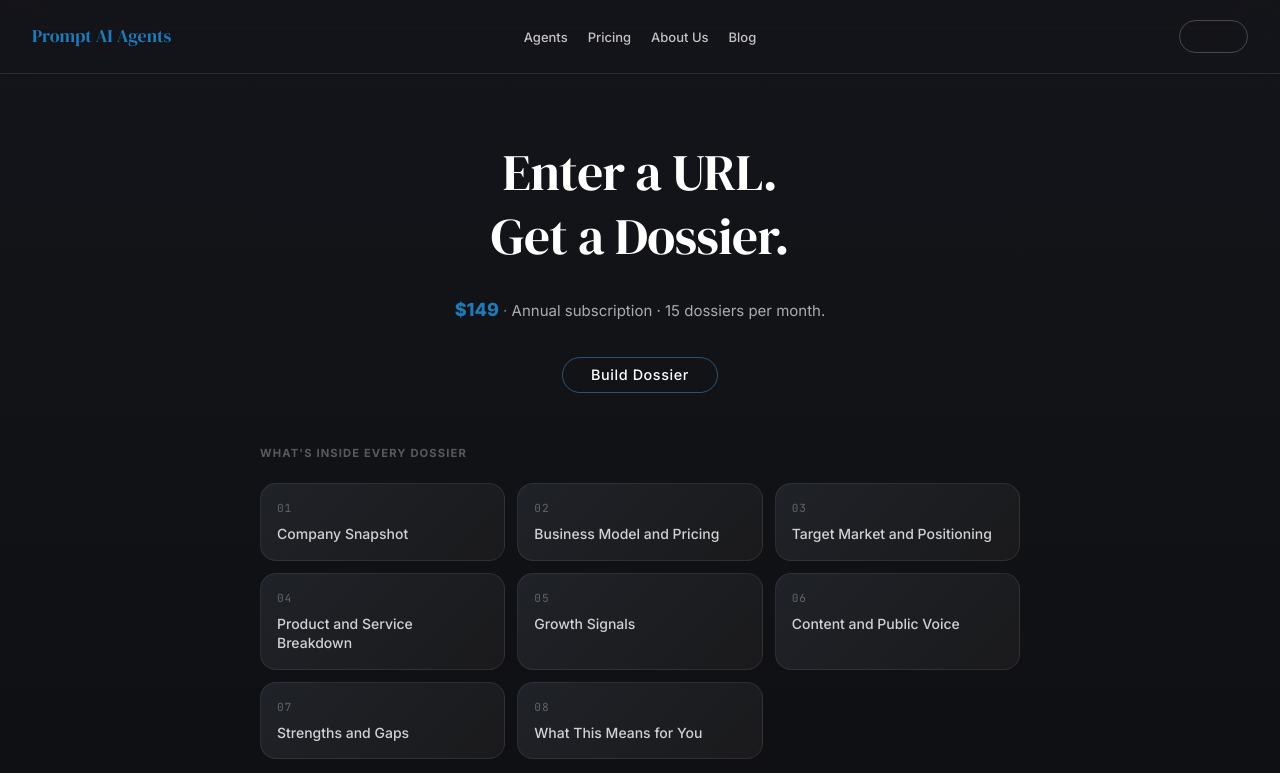
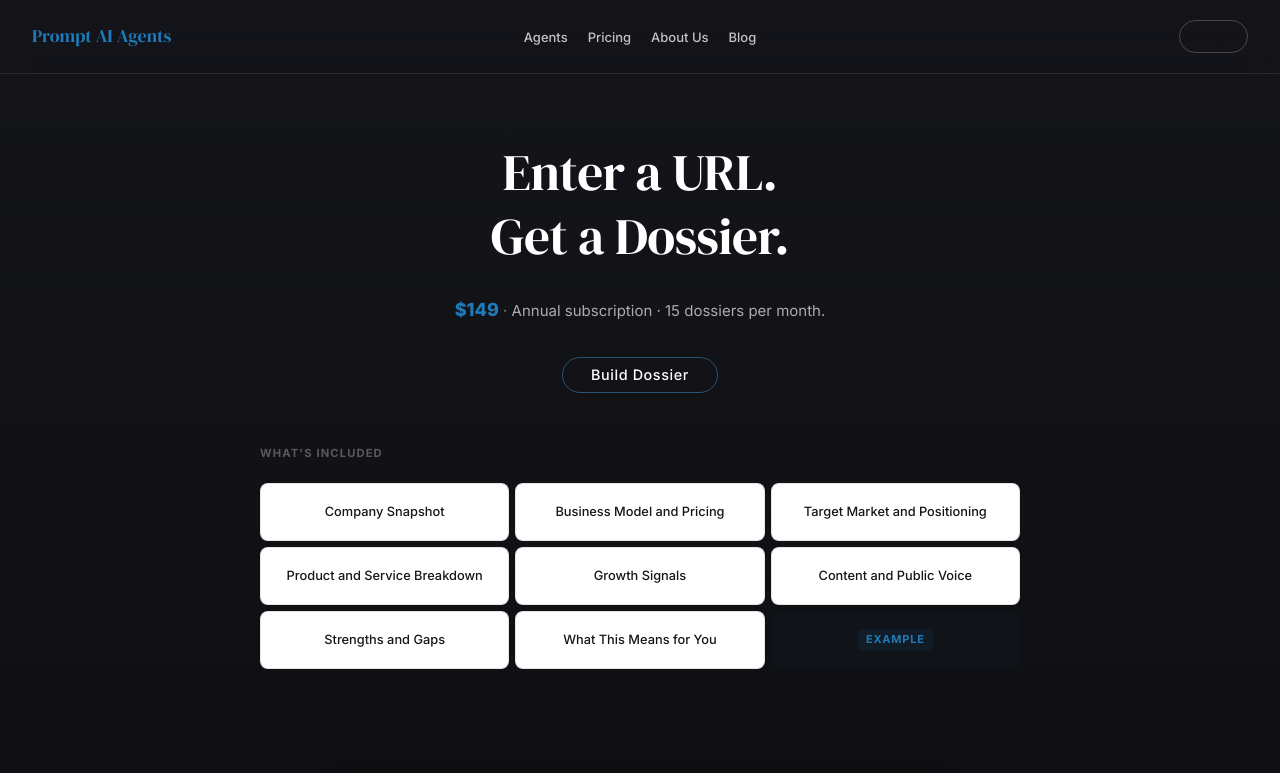
Before and after one commit to coolcalvin457-tech/agent-timesaver-nextjs, a Next.js app: page /company in a window 1280 px wide. Shown: the top 773 px of the page. Built offline with nearby package versions, Linux system fonts and the light colour scheme; no server answers.

Commit message:
S182: Hero card QA checklist rule, paid tool spec update for placeholder Example cards

```diff
--- a/app/company/page.tsx
+++ b/app/company/page.tsx
@@ -1,14 +1,15 @@
 import CompetitiveDossierTool from "@/components/CompetitiveDossierTool";
+import CompanySectionCards from "@/components/CompanySectionCards";
 import Nav from "@/components/Nav";
 import Footer from "@/components/Footer";
 import type { Metadata } from "next";
 
 export const metadata: Metadata = {
-  title: "AGENT: Company — Prompt AI Agents",
+  title: "AGENT: Company | Prompt AI Agents",
   description:
     "Enter a company URL. Get back a personalized competitive intelligence dossier you can act on. 8 sections. Built for your role.",
   openGraph: {
-    title: "AGENT: Company — Prompt AI Agents",
+    title: "AGENT: Company | Prompt AI Agents",
     description:
       "Enter a company URL. Get a 10-page competitive intelligence dossier in 2 minutes. Personalized to your role and relationship.",
     url: "https://promptaiagents.com/company",
@@ -72,7 +73,7 @@ export default function CompetitiveDossierPage({
           </div>
         </section>
 
-        {/* ── What's Inside section ──────────────────────────────────────── */}
+        {/* ── What's Included section ─────────────────────────────────────── */}
         <section
           className="section"
           style={{ paddingTop: "32px", paddingBottom: "40px" }}
@@ -88,37 +89,9 @@ export default function CompetitiveDossierPage({
                 marginBottom: "20px",
                 textAlign: "left",
               }}>
-                What&apos;s Inside Every Dossier
+                What&apos;s Included
               </p>
-              <div style={{ display: "grid", gridTemplateColumns: "repeat(auto-fill, minmax(200px, 1fr))", gap: "12px" }}>
-                {[
-                  { num: "01", label: "Company Snapshot" },
-                  { num: "02", label: "Business Model and Pricing" },
-                  { num: "03", label: "Target Market and Positioning" },
-                  { num: "04", label: "Product and Service Breakdown" },
-                  { num: "05", label: "Growth Signals" },
-                  { num: "06", label: "Content and Public Voice" },
-                  { num: "07", label: "Strengths and Gaps" },
-                  { num: "08", label: "What This Means for You" },
-                ].map((item) => (
-                  <div
-                    key={item.num}
-                    style={{
-                      background: "linear-gradient(135deg, #1F2228, #1A1A1C)",
-                      border: "1px solid rgba(255,255,255,0.08)",
-                      borderRadius: "var(--radius-card, 12px)",
-                      padding: "16px",
-                    }}
-                  >
-                    <p style={{ margin: "0 0 6px", fontFamily: "var(--font-mono, monospace)", fontSize: "0.7rem", color: "rgba(255,255,255,0.3)", letterSpacing: "0.08em" }}>
-                      {item.num}
-                    </p>
-                    <p style={{ margin: 0, fontSize: "0.875rem", color: "rgba(255,255,255,0.80)", fontWeight: 500, lineHeight: 1.4 }}>
-                      {item.label}
-                    </p>
-                  </div>
-                ))}
-              </div>
+              <CompanySectionCards />
             </div>
           </div>
         </section>
--- /dev/null
+++ b/components/CompanySectionCards.tsx
@@ -0,0 +1,50 @@
+"use client";
+
+import React from "react";
+
+// ─── Deliverable names (canonical, from tool config) ─────────────────────────
+
+const DOSSIER_SECTIONS = [
+  { title: "Company Snapshot" },
+  { title: "Business Model and Pricing" },
+  { title: "Target Market and Positioning" },
+  { title: "Product and Service Breakdown" },
+  { title: "Growth Signals" },
+  { title: "Content and Public Voice" },
+  { title: "Strengths and Gaps" },
+  { title: "What This Means for You" },
+];
+
+// ─── Component ───────────────────────────────────────────────────────────────
+
+export default function CompanySectionCards() {
+  return (
+    <div className="kit-list">
+      {/* Deliverable name rows (text-only, non-clickable) */}
+      {DOSSIER_SECTIONS.map((section) => (
+        <div
+          key={section.title}
+          className="kit-list-row"
+          style={{ cursor: "default", minHeight: "58px", justifyContent: "center" }}
+        >
+          <span className="kit-list-title" style={{ textAlign: "center" }}>
+            {section.title}
+          </span>
+        </div>
+      ))}
+
+      {/* Placeholder Example row (no sample PDF yet) */}
+      <div
+        className="kit-list-row kit-list-row-featured"
+        style={{ position: "relative", cursor: "default" }}
+      >
+        <span
+          className="kit-list-badge"
+          style={{ position: "absolute", left: "50%", transform: "translateX(-50%)" }}
+        >
+          Example
+        </span>
+      </div>
+    </div>
+  );
+}
```
